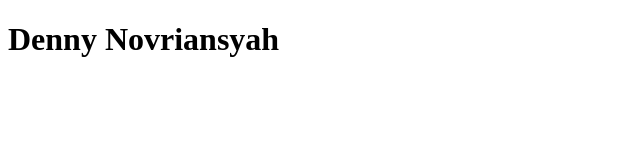
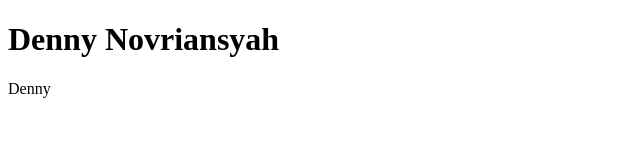
Before and after one commit to Dennyyy05/GitRPL2, a plain HTML site: page index.html in a window 1280 px wide. Shown: the full height of the page, 0-640 px from the left. Drawn offline with Linux system fonts and the light colour scheme.

Commit message:
commit kedua

```diff
--- a/index.html
+++ b/index.html
@@ -7,6 +7,6 @@
     <h1>Denny Novriansyah</h1>
 </head>
 <body>
-
+    Denny
 </body>
 </html>
```
